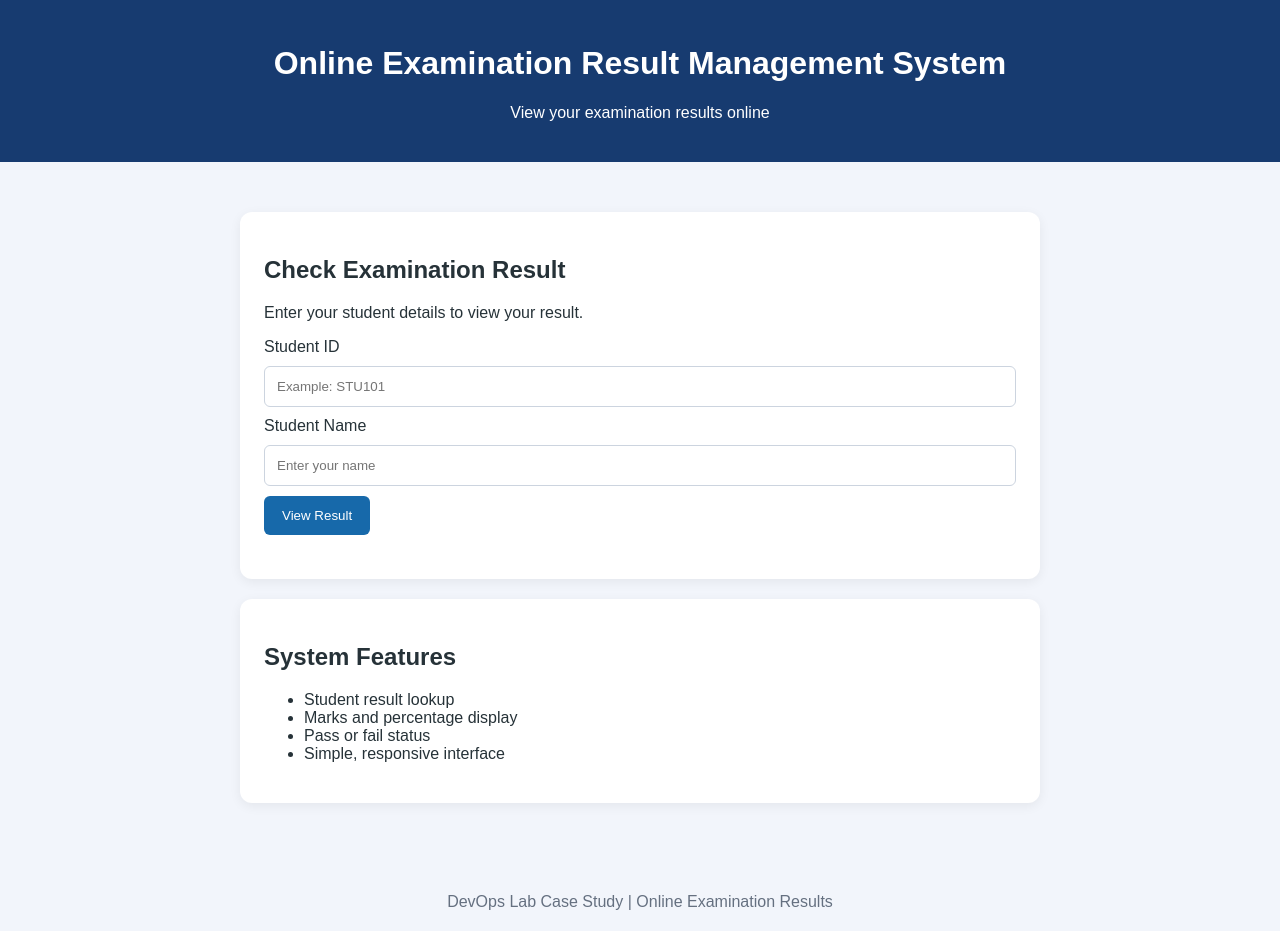
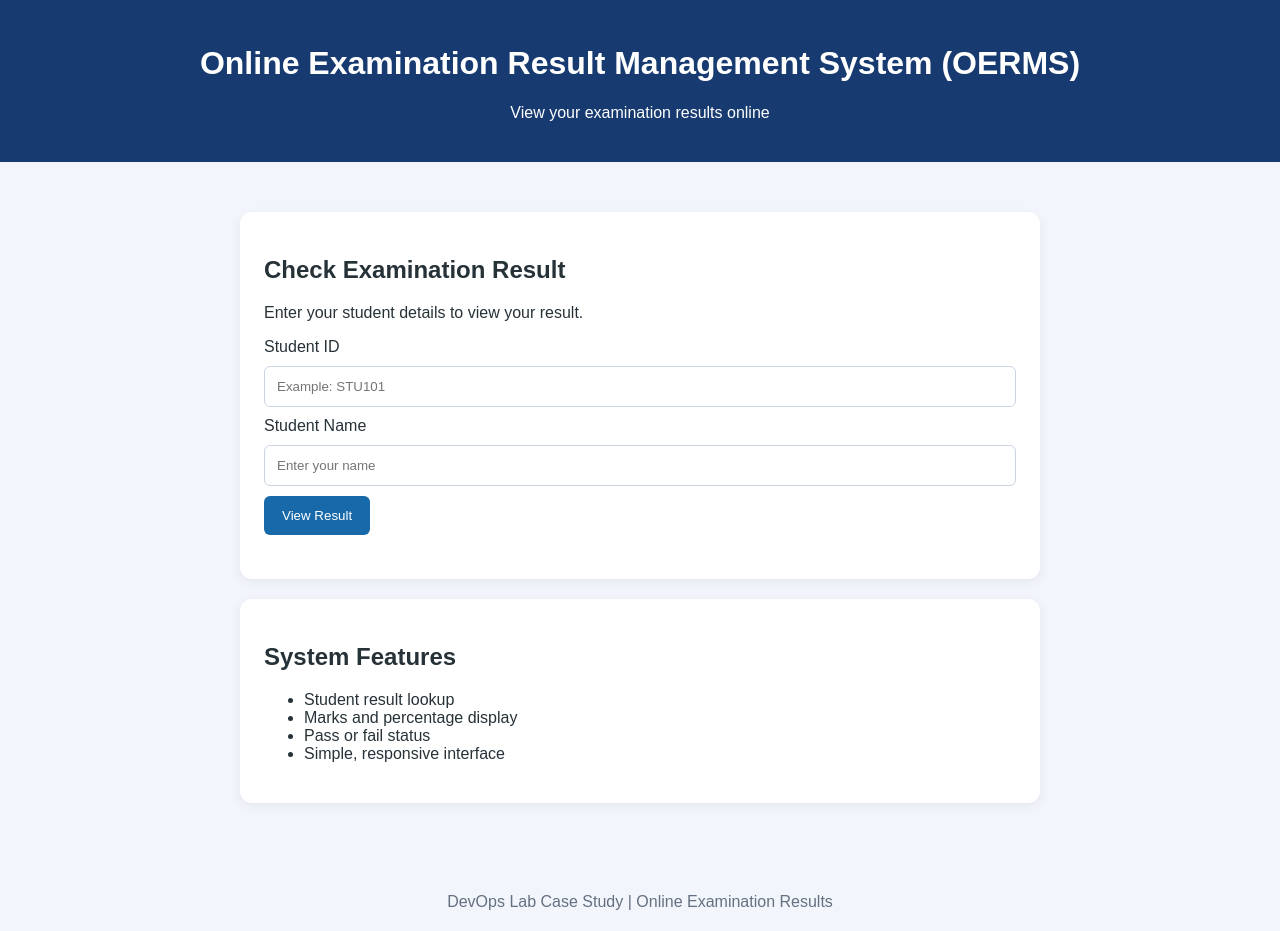
Before and after one commit to dwaraka23/online-examination-result-system, a plain HTML site: page index.html in a window 1280 px wide. Drawn offline with Linux system fonts and the light colour scheme.

Commit message:
Update application title and heading

```diff
--- a/index.html
+++ b/index.html
@@ -4,7 +4,7 @@
 <head>
   <meta charset="UTF-8">
   <meta name="viewport" content="width=device-width, initial-scale=1.0">
-  <title>Online Examination Result Management System</title>
+  <title>OERMS | Online Examination Results</title>
   <style>
     body {
       font-family: Arial, sans-serif;
@@ -60,7 +60,7 @@
 </head>
 <body>
   <header>
-    <h1>Online Examination Result Management System</h1>
+    <h1>Online Examination Result Management System (OERMS)</h1>
     <p>View your examination results online</p>
   </header>
 
```
